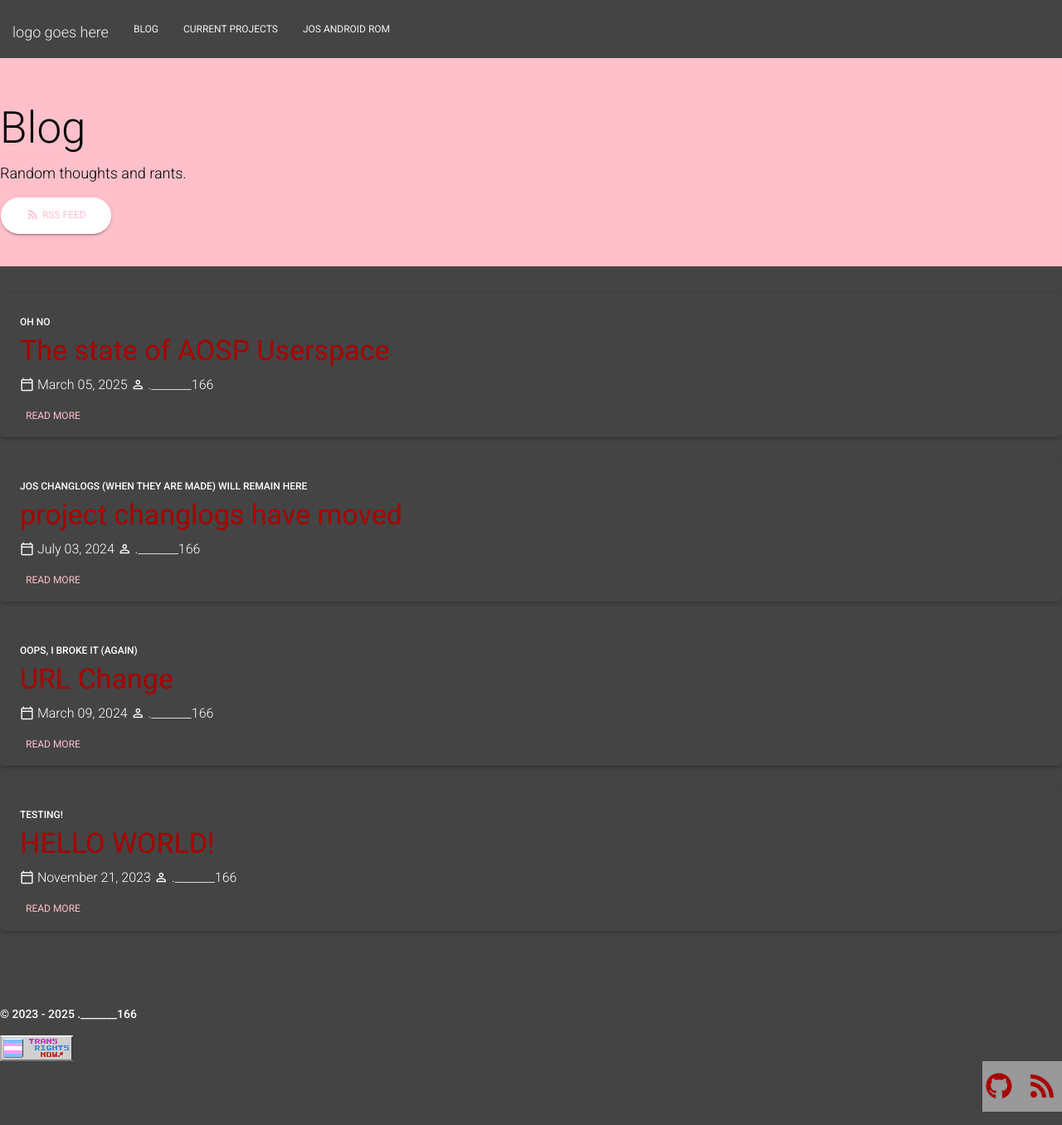
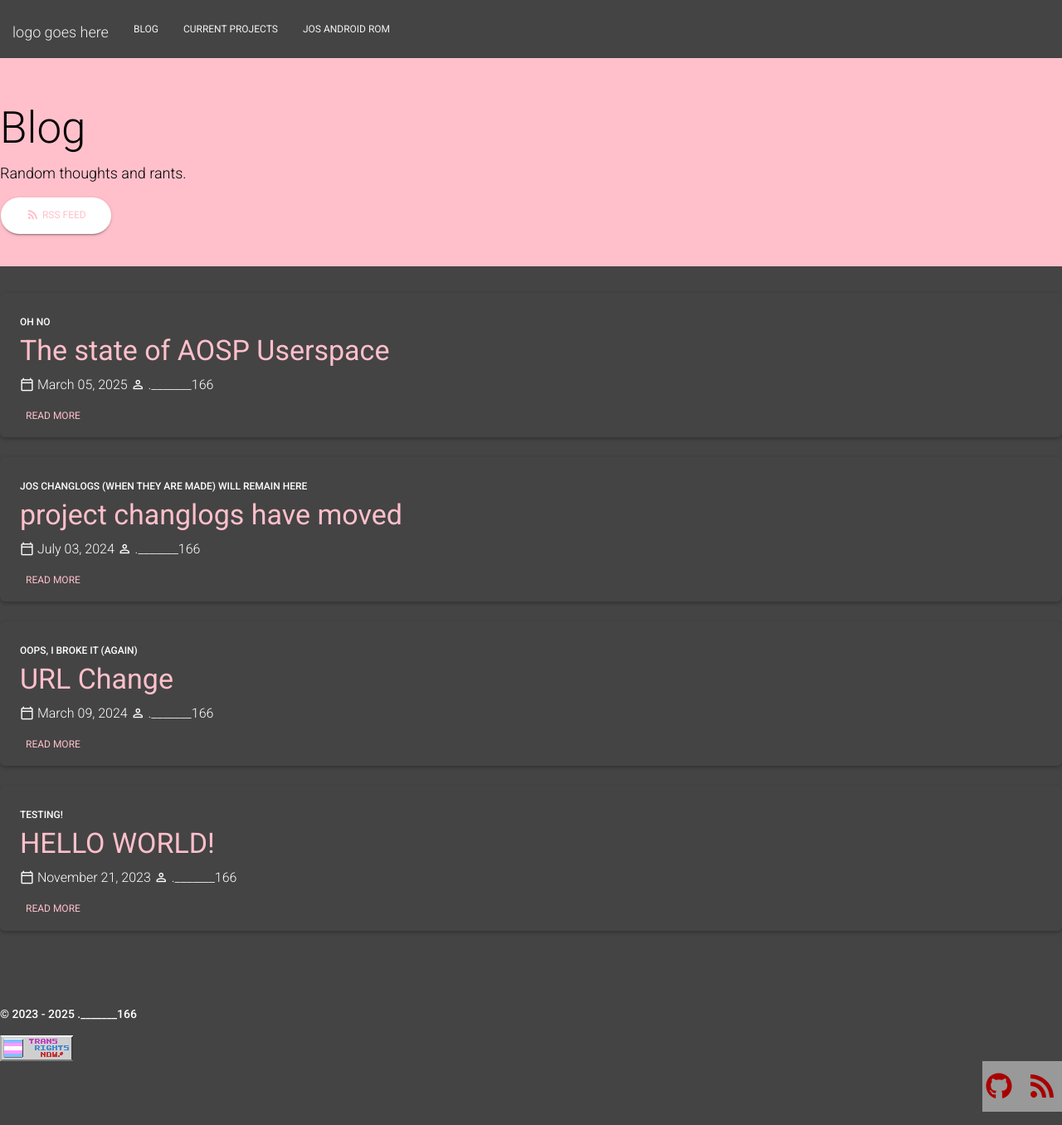
Before and after one commit to dot166/dot166.github.io, a Jekyll site: the page built from blog.html, in a window 1280 px wide and 1356 px high. Shown: the whole window at 83% size. Built offline with Jekyll 4.4.1, drawn with Linux system fonts in a browser that asks for light colours.

Commit message:
hopefully fix it
then i can try to make other elements transparent, we can only hope

```diff
--- a/_sass/j/cards.scss
+++ b/_sass/j/cards.scss
@@ -20,7 +20,7 @@
 
     a {
       transition: all 0.3s ease-out;
-      color: #a80000;
+      color: #ffc0cb;
       text-decoration: none;
 
       &:hover {
```
